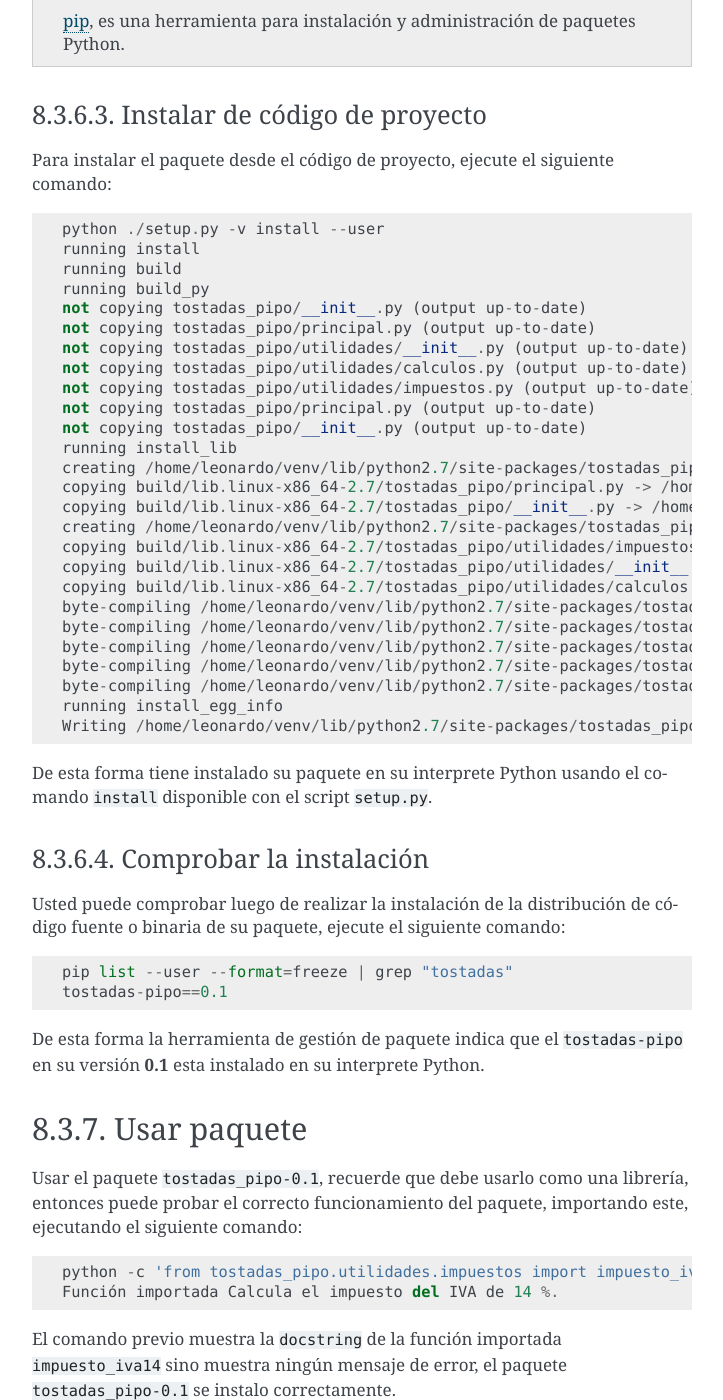
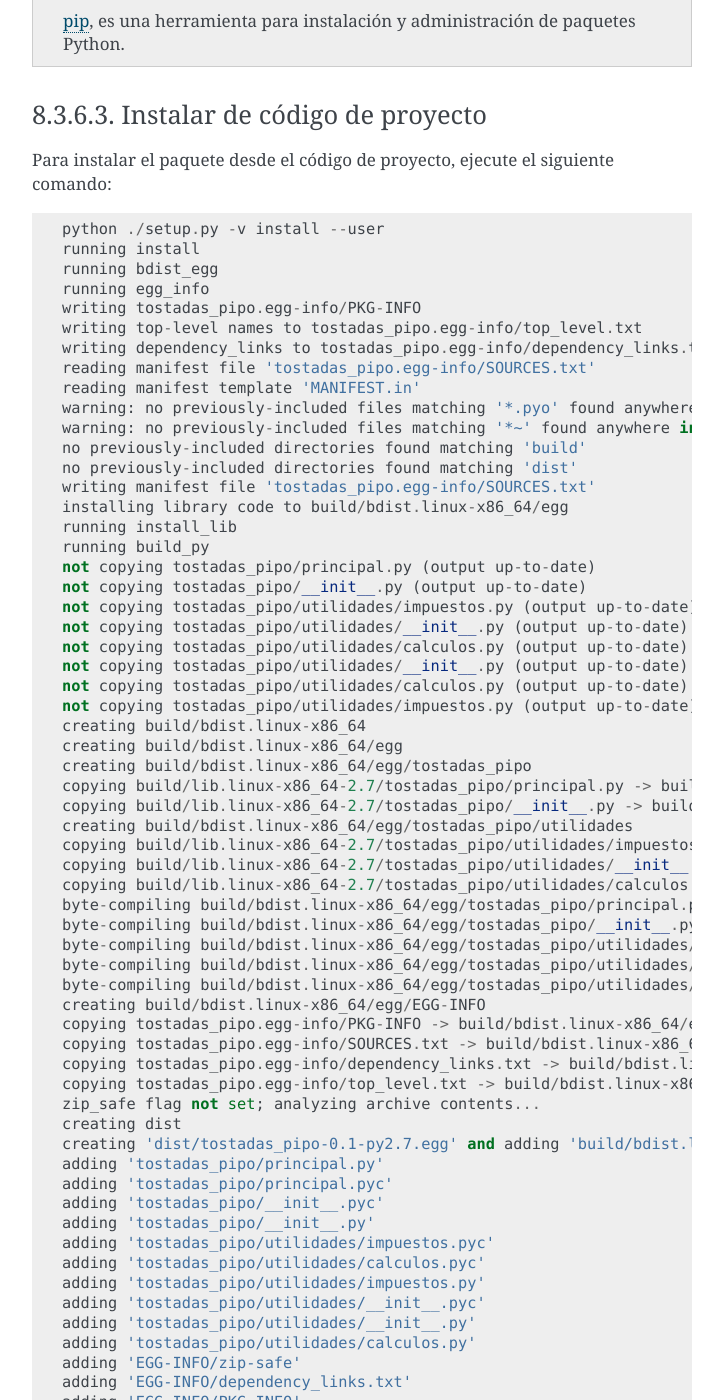
Before and after one commit to macagua/entrenamiento.python_basico, a Sphinx documentation site: the page built from source/leccion8/distribucion.rst, in a window 1280 px wide and 1400 px high, scrolled down 10990 px. Shown: the whole window, without its empty margins (388-1111 px from the left). Built offline with Sphinx 7.4.7, drawn with Linux system fonts in a browser that asks for light colours; some of the changed text lies outside the part shown.

Commit message:
Agregar mejoras a la seccion distribucion de software de la leccion 8

```diff
--- a/source/leccion8/distribucion.rst
+++ b/source/leccion8/distribucion.rst
@@ -211,9 +211,10 @@ paquetes Python, a continuación se describen los mas usados:
 Distribución código fuente
 ~~~~~~~~~~~~~~~~~~~~~~~~~~
 
-Tanto el módulo :ref:`setuptools <python_modulo_setuptools>` y :ref:`distutils <python_modulo_distutils>` le permiten crear una distribución de código
-fuente o source distribution (``sdist``) de su paquete en formatos como **tarball**, archivo **zip**, etc.
-Para crear una paquete ``sdist``, ejecute el siguiente comando:
+Tanto el módulo :ref:`setuptools <python_modulo_setuptools>` y
+:ref:`distutils <python_modulo_distutils>` le permiten crear una distribución de código
+fuente o source distribution (``sdist``) de su paquete en formatos como **tarball**,
+archivo **zip**, etc. Para crear una paquete ``sdist``, ejecute el siguiente comando:
 
 ::
 
@@ -360,9 +362,10 @@ de código fuente para su proyecto.
 Distribución binaria
 ~~~~~~~~~~~~~~~~~~~~
 
-El módulo :ref:`setuptools <python_modulo_setuptools>` y :ref:`distutils <python_modulo_distutils>` le permiten crear una distribución binaria
-construida o built "binary" distribution (``bdist``) de su paquete en formato **egg**, **wheel**,
-**rpm**, etc. A continuación se describen los mas usados:
+El módulo :ref:`setuptools <python_modulo_setuptools>` y
+:ref:`distutils <python_modulo_distutils>` le permiten crear una distribución binaria
+construida o built "binary" distribution (``bdist``) de su paquete en formato **egg**,
+**wheel**, **rpm**, etc. A continuación se describen los mas usados:
 
 .. figure:: ../_static/python_eggs.jpg
     :align: center
@@ -590,32 +593,79 @@ Para instalar el paquete desde el código de proyecto, ejecute el siguiente coma
 
     python ./setup.py -v install --user
     running install
-    running build
+    running bdist_egg
+    running egg_info
+    writing tostadas_pipo.egg-info/PKG-INFO
+    writing top-level names to tostadas_pipo.egg-info/top_level.txt
+    writing dependency_links to tostadas_pipo.egg-info/dependency_links.txt
+    reading manifest file 'tostadas_pipo.egg-info/SOURCES.txt'
+    reading manifest template 'MANIFEST.in'
+    warning: no previously-included files matching '*.pyo' found anywhere in distribution
+    warning: no previously-included files matching '*~' found anywhere in distribution
+    no previously-included directories found matching 'build'
+    no previously-included directories found matching 'dist'
+    writing manifest file 'tostadas_pipo.egg-info/SOURCES.txt'
+    installing library code to build/bdist.linux-x86_64/egg
+    running install_lib
     running build_py
+    not copying tostadas_pipo/principal.py (output up-to-date)
     not copying tostadas_pipo/__init__.py (output up-to-date)
-    not copying tostadas_pipo/principal.py (output up-to-date)
+    not copying tostadas_pipo/utilidades/impuestos.py (output up-to-date)
+    not copying tostadas_pipo/utilidades/__init__.py (output up-to-date)
+    not copying tostadas_pipo/utilidades/calculos.py (output up-to-date)
     not copying tostadas_pipo/utilidades/__init__.py (output up-to-date)
     not copying tostadas_pipo/utilidades/calculos.py (output up-to-date)
     not copying tostadas_pipo/utilidades/impuestos.py (output up-to-date)
-    not copying tostadas_pipo/principal.py (output up-to-date)
-    not copying tostadas_pipo/__init__.py (output up-to-date)
-    running install_lib
-    creating /home/leonardo/venv/lib/python2.7/site-packages/tostadas_pipo
-    copying build/lib.linux-x86_64-2.7/tostadas_pipo/principal.py -> /home/leonardo/venv/lib/python2.7/site-packages/tostadas_pipo
-    copying build/lib.linux-x86_64-2.7/tostadas_pipo/__init__.py -> /home/leonardo/venv/lib/python2.7/site-packages/tostadas_pipo
-    creating /home/leonardo/venv/lib/python2.7/site-packages/tostadas_pipo/utilidades
-    copying build/lib.linux-x86_64-2.7/tostadas_pipo/utilidades/impuestos.py -> /home/leonardo/venv/lib/python2.7/site-packages/tostadas_pipo/utilidades
-    copying build/lib.linux-x86_64-2.7/tostadas_pipo/utilidades/__init__.py -> /home/leonardo/venv/lib/python2.7/site-packages/tostadas_pipo/utilidades
-    copying build/lib.linux-x86_64-2.7/tostadas_pipo/utilidades/calculos.py -> /home/leonardo/venv/lib/python2.7/site-packages/tostadas_pipo/utilidades
-    byte-compiling /home/leonardo/venv/lib/python2.7/site-packages/tostadas_pipo/principal.py to principal.pyc
-    byte-compiling /home/leonardo/venv/lib/python2.7/site-packages/tostadas_pipo/__init__.py to __init__.pyc
-    byte-compiling /home/leonardo/venv/lib/python2.7/site-packages/tostadas_pipo/utilidades/impuestos.py to impuestos.pyc
-    byte-compiling /home/leonardo/venv/lib/python2.7/site-packages/tostadas_pipo/utilidades/__init__.py to __init__.pyc
-    byte-compiling /home/leonardo/venv/lib/python2.7/site-packages/tostadas_pipo/utilidades/calculos.py to calculos.pyc
-    running install_egg_info
-    Writing /home/leonardo/venv/lib/python2.7/site-packages/tostadas_pipo-0.1-py2.7.egg-info
+    creating build/bdist.linux-x86_64
+    creating build/bdist.linux-x86_64/egg
+    creating build/bdist.linux-x86_64/egg/tostadas_pipo
+    copying build/lib.linux-x86_64-2.7/tostadas_pipo/principal.py -> build/bdist.linux-x86_64/egg/tostadas_pipo
+    copying build/lib.linux-x86_64-2.7/tostadas_pipo/__init__.py -> build/bdist.linux-x86_64/egg/tostadas_pipo
+    creating build/bdist.linux-x86_64/egg/tostadas_pipo/utilidades
+    copying build/lib.linux-x86_64-2.7/tostadas_pipo/utilidades/impuestos.py -> build/bdist.linux-x86_64/egg/tostadas_pipo/utilidades
+    copying build/lib.linux-x86_64-2.7/tostadas_pipo/utilidades/__init__.py -> build/bdist.linux-x86_64/egg/tostadas_pipo/utilidades
+    copying build/lib.linux-x86_64-2.7/tostadas_pipo/utilidades/calculos.py -> build/bdist.linux-x86_64/egg/tostadas_pipo/utilidades
+    byte-compiling build/bdist.linux-x86_64/egg/tostadas_pipo/principal.py to principal.pyc
+    byte-compiling build/bdist.linux-x86_64/egg/tostadas_pipo/__init__.py to __init__.pyc
+    byte-compiling build/bdist.linux-x86_64/egg/tostadas_pipo/utilidades/impuestos.py to impuestos.pyc
+    byte-compiling build/bdist.linux-x86_64/egg/tostadas_pipo/utilidades/__init__.py to __init__.pyc
+    byte-compiling build/bdist.linux-x86_64/egg/tostadas_pipo/utilidades/calculos.py to calculos.pyc
+    creating build/bdist.linux-x86_64/egg/EGG-INFO
+    copying tostadas_pipo.egg-info/PKG-INFO -> build/bdist.linux-x86_64/egg/EGG-INFO
+    copying tostadas_pipo.egg-info/SOURCES.txt -> build/bdist.linux-x86_64/egg/EGG-INFO
+    copying tostadas_pipo.egg-info/dependency_links.txt -> build/bdist.linux-x86_64/egg/EGG-INFO
+    copying tostadas_pipo.egg-info/top_level.txt -> build/bdist.linux-x86_64/egg/EGG-INFO
+    zip_safe flag not set; analyzing archive contents...
+    creating dist
+    creating 'dist/tostadas_pipo-0.1-py2.7.egg' and adding 'build/bdist.linux-x86_64/egg' to it
+    adding 'tostadas_pipo/principal.py'
+    adding 'tostadas_pipo/principal.pyc'
+    adding 'tostadas_pipo/__init__.pyc'
+    adding 'tostadas_pipo/__init__.py'
+    adding 'tostadas_pipo/utilidades/impuestos.pyc'
+    adding 'tostadas_pipo/utilidades/calculos.pyc'
+    adding 'tostadas_pipo/utilidades/impuestos.py'
+    adding 'tostadas_pipo/utilidades/__init__.pyc'
+    adding 'tostadas_pipo/utilidades/__init__.py'
+    adding 'tostadas_pipo/utilidades/calculos.py'
+    adding 'EGG-INFO/zip-safe'
+    adding 'EGG-INFO/dependency_links.txt'
+    adding 'EGG-INFO/PKG-INFO'
+    adding 'EGG-INFO/SOURCES.txt'
+    adding 'EGG-INFO/top_level.txt'
+    removing 'build/bdist.linux-x86_64/egg' (and everything under it)
+    Processing tostadas_pipo-0.1-py2.7.egg
+    Copying tostadas_pipo-0.1-py2.7.egg to /home/leonardo/.local/lib/python2.7/site-packages
+    Adding tostadas-pipo 0.1 to easy-install.pth file
+    Saving /home/leonardo/.local/lib/python2.7/site-packages/easy-install.pth
 
-De esta forma tiene instalado su paquete en su interprete Python usando el comando ``install`` disponible con el script ``setup.py``.
+    Installed /home/leonardo/.local/lib/python2.7/site-packages/tostadas_pipo-0.1-py2.7.egg
+    Processing dependencies for tostadas-pipo==0.1
+    Finished processing dependencies for tostadas-pipo==0.1
+
+
+De esta forma tiene instalado su paquete en su interprete Python usando el comando ``install``
+disponible con el script ``setup.py``.
 
 
 .. _python_distro_check_install:
@@ -665,6 +715,7 @@ Para eliminar paquete usando la herramienta ``pip``, ejecute el siguiente comand
 
     pip uninstall tostadas_pipo
     Uninstalling tostadas-pipo-0.1:
+      /home/leonardo/.local/bin/tostadas_pipo
       /home/leonardo/.local/lib/python2.7/site-packages/tostadas_pipo-0.1.dist-info/DESCRIPTION.rst
       /home/leonardo/.local/lib/python2.7/site-packages/tostadas_pipo-0.1.dist-info/INSTALLER
       /home/leonardo/.local/lib/python2.7/site-packages/tostadas_pipo-0.1.dist-info/METADATA
@@ -758,7 +812,8 @@ De esta forma ya tiene eliminado su paquete de forma manual de su sistema.
 Ayuda integrada
 ...............
 
-Usted puede consultar toda la ayuda comandos disponibles del módulo :ref:`setuptools <python_modulo_setuptools>` y :ref:`distutils <python_modulo_distutils>`,
+Usted puede consultar toda la ayuda comandos disponibles del módulo
+:ref:`setuptools <python_modulo_setuptools>` y :ref:`distutils <python_modulo_distutils>`,
 ejecute el comando siguiente:
 
 ::
@@ -826,8 +881,9 @@ y :ref:`distutils <python_modulo_distutils>`, ejecute el comando siguiente:
 
 .. tip::
     Para poder definir un instalador y construirlo para así poder hacer que su proyecto
-    se pueda distribuir de forma más fácil debe crear la :ref:`estructura de proyecto <python_estructura_proyecto>` usando el código descomprimido del archivo
-    :file:`distribucion.zip`, siga los pasos para construir los archivos,
+    se pueda distribuir de forma más fácil debe crear la
+    :ref:`estructura de proyecto <python_estructura_proyecto>` usando el código descomprimido
+    del archivo :file:`distribucion.zip`, siga los pasos para construir los archivos,
     crear el instalador y probar su instalación.
 
 ----
```
Also changed, not shown: other parts of source/leccion8/distribucion.rst (+50 -46 lines).
